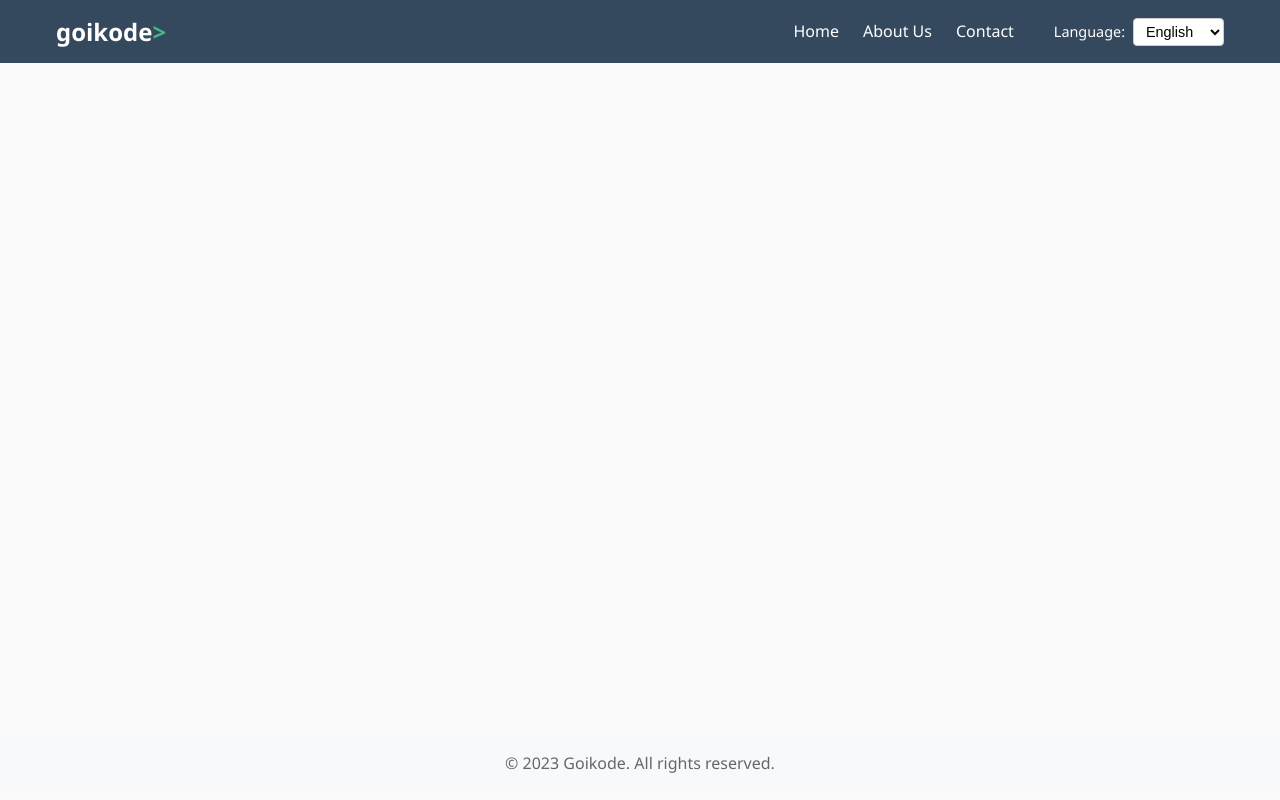
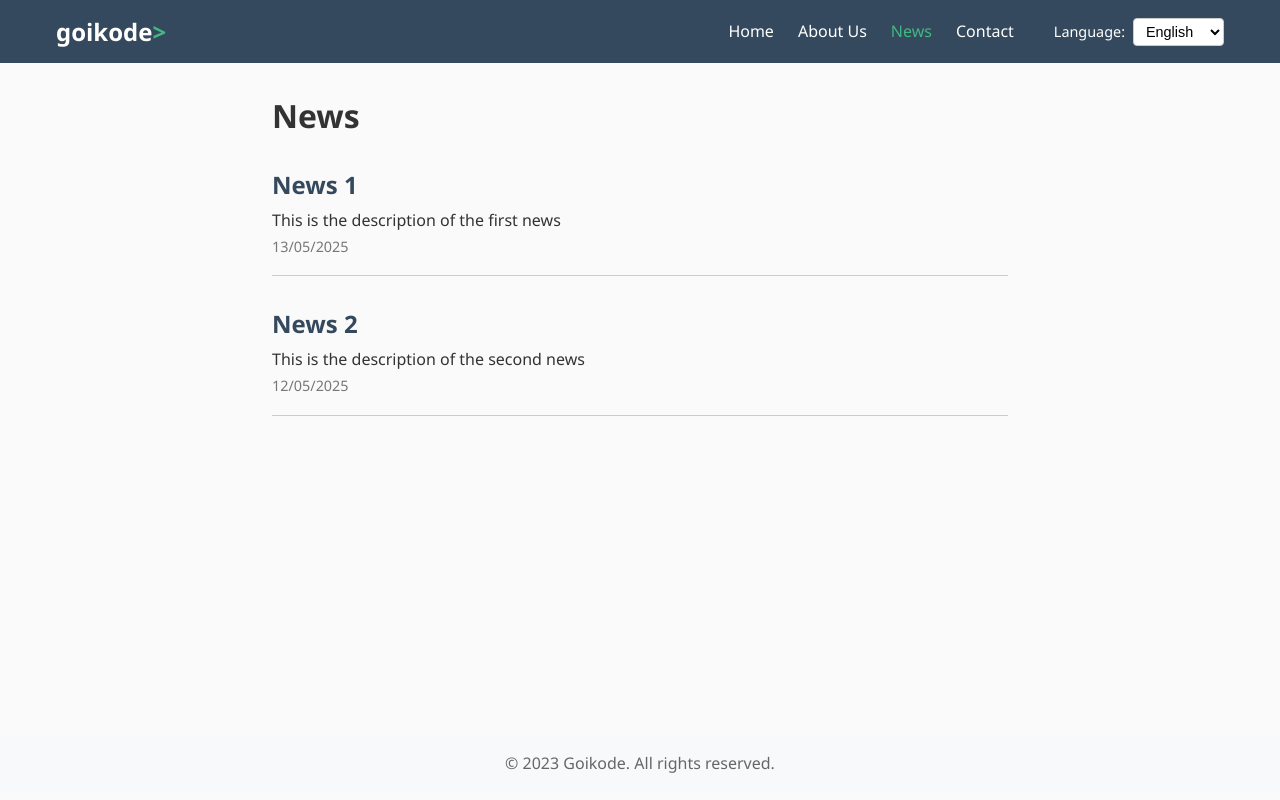
Before and after one commit to UCarbajo/goikode-multilang, a Vue app: page /noticias in a window 1280 px wide. Built offline with nearby package versions, Linux system fonts and the light colour scheme.

Commit message:
feat: Añadido los botones de contacto y noticias, los views y las traducciones

```diff
--- a/src/components/AppHeader.vue
+++ b/src/components/AppHeader.vue
@@ -9,6 +9,7 @@
       <nav>
         <router-link to="/">{{ $t("nav.home") }}</router-link>
         <router-link to="/about">{{ $t("nav.about") }}</router-link>
+        <router-link to="/noticias">{{ $t("nav.noticias") }}</router-link>
         <router-link to="/contacto">{{ $t("nav.contacto") }} </router-link>
         <LanguageSelector class="language-selector" />
       </nav>
--- a/src/i18n/index.js
+++ b/src/i18n/index.js
@@ -6,6 +6,7 @@ const es = {
     home: "Inicio",
     about: "Sobre Nosotros",
     contacto: "Contacto",
+    noticias: "Noticias",
   },
   home: {
     welcome: "Bienvenido a Goikode",
@@ -52,6 +53,28 @@ const es = {
         'El nombre "Goikode" viene de la combinación de "goiko" (que significa "superior" en euskera) y "code" (código en inglés). Aunque nuestro CEO insiste en que se le ocurrió mientras comía un pintxo de tortilla.',
     },
   },
+  contacto: {
+    title: "Contacto",
+    name: "Nombre",
+    email: "Correo",
+    message: "Mensaje",
+    submit: "Enviar",
+  },
+  news: {
+    title: "Noticias",
+    items: {
+      1: {
+        title: "Noticia 1",
+        description: "Esto es la descripción de la primera noticia",
+        date: "13/05/2025",
+      },
+      2: {
+        title: "Noticia 2",
+        description: "Esto es la descripción de la primera noticia",
+        date: "12/05/2025",
+      },
+    },
+  },
   footer: {
     rights: "Todos los derechos reservados.",
   },
@@ -66,6 +89,7 @@ const en = {
     home: "Home",
     about: "About Us",
     contacto: "Contact",
+    noticias: "News",
   },
   home: {
     welcome: "Welcome to Goikode",
@@ -112,6 +136,28 @@ const en = {
         'The name "Goikode" comes from the combination of "goiko" (which means "superior" in Basque) and "code" (in English). Although our CEO insists that it came to him while eating a Spanish omelette pintxo.',
     },
   },
+  contacto: {
+    title: "Contact",
+    name: "Name",
+    email: "Email",
+    message: "Message",
+    submit: "Submit",
+  },
+  news: {
+    title: "News",
+    items: {
+      1: {
+        title: "News 1",
+        description: "This is the description of the first news",
+        date: "13/05/2025",
+      },
+      2: {
+        title: "News 2",
+        description: "This is the description of the second news",
+        date: "12/05/2025",
+      },
+    },
+  },
   footer: {
     rights: "All rights reserved.",
   },
@@ -126,6 +172,7 @@ const eu = {
     home: "Hasiera",
     about: "Guri Buruz",
     contacto: "Kontaktatu",
+    noticias: "Albisteak",
   },
   home: {
     welcome: "Ongi etorri Goikode-ra",
@@ -172,8 +219,28 @@ const eu = {
         '"Goikode" izena "goiko" (euskaraz "gorenekoa" esan nahi duena) eta "code" (ingelesez kodea) konbinaziotik dator. Nahiz eta gure CEOk dio tortilla pintxo bat jaten ari zela bururatu zitzaiola.',
     },
   },
-  contacto: {},
-
+  contacto: {
+    title: "Kontaktatu",
+    name: "Izena",
+    email: "Posta elektronikoa",
+    message: "Mezua",
+    submit: "Bidali",
+  },
+  news: {
+    title: "Albisteak",
+    items: {
+      1: {
+        title: "Albistea 1",
+        description: "Hau da lehen albistearen deskribapena",
+        date: "13/05/2025",
+      },
+      2: {
+        title: "Albistea 2",
+        description: "Hau da bigarren albistearen deskribapena",
+        date: "12/05/2025",
+      },
+    },
+  },
   footer: {
     rights: "Eskubide guztiak erreserbatuak.",
   },
--- a/src/router/index.js
+++ b/src/router/index.js
@@ -1,7 +1,8 @@
 import { createRouter, createWebHistory } from "vue-router";
 import HomeView from "../views/HomeView.vue";
 import AboutView from "../views/AboutView.vue";
-import Contacto from "../views/Contacto.vue";
+import ContactoView from "../views/ContactoView.vue";
+import NoticiasView from "../views/NoticiasView.vue";
 
 const router = createRouter({
   history: createWebHistory(import.meta.env.BASE_URL),
@@ -19,7 +20,12 @@ const router = createRouter({
     {
       path: "/contacto",
       name: "contacto",
-      component: Contacto,
+      component: ContactoView,
+    },
+    {
+      path: "/noticias",
+      name: "noticias",
+      component: NoticiasView,
     },
   ],
 });
--- a/src/views/Contacto.vue
+++ /dev/null
@@ -1,3 +0,0 @@
-<template>
-  <h2>Contacto</h2>
-</template>
--- /dev/null
+++ b/src/views/ContactoView.vue
@@ -0,0 +1,69 @@
+<template>
+  <div class="contact">
+    <h1>{{ $t("contacto.title") }}</h1>
+
+    <div class="contact-content">
+      <form class="contact-form">
+        <div class="form-group">
+          <label for="name">{{ $t("contacto.name") }}</label>
+          <input type="text" id="name" required />
+        </div>
+        <div class="form-group">
+          <label for="email">{{ $t("contacto.email") }}</label>
+          <input type="email" id="email" required />
+        </div>
+        <div class="form-group">
+          <label for="message">{{ $t("contacto.message") }}</label>
+          <textarea id="message" rows="5" required></textarea>
+        </div>
+        <button type="submit">{{ $t("contacto.submit") }}</button>
+      </form>
+    </div>
+  </div>
+</template>
+
+<style scoped>
+.contact {
+  max-width: 800px;
+  margin: 0 auto;
+  padding: 2rem;
+}
+
+.contact-content {
+  margin-top: 2rem;
+}
+
+.form-group {
+  margin-bottom: 1.5rem;
+}
+
+label {
+  display: block;
+  font-weight: bold;
+  margin-bottom: 0.5rem;
+}
+
+input[type="text"],
+input[type="email"],
+textarea {
+  width: 100%;
+  padding: 0.8rem;
+  border: 1px solid #ccc;
+  border-radius: 4px;
+  box-sizing: border-box;
+}
+
+button {
+  background-color: var(--secondary-color);
+  color: #fff;
+  border: none;
+  padding: 0.8rem 1.5rem;
+  border-radius: 4px;
+  cursor: pointer;
+  font-size: 1rem;
+}
+
+button:hover {
+  background-color: #1176b2;
+}
+</style>
--- /dev/null
+++ b/src/views/NoticiasView.vue
@@ -0,0 +1,45 @@
+<template>
+  <div class="news">
+    <h1>{{ $t("news.title") }}</h1>
+    <div class="news-content">
+      <div class="news-item">
+        <h2>{{ $t("news.items.1.title") }}</h2>
+        <p>{{ $t("news.items.1.description") }}</p>
+        <span class="news-date">{{ $t("news.items.1.date") }}</span>
+      </div>
+      <div class="news-item">
+        <h2>{{ $t("news.items.2.title") }}</h2>
+        <p>{{ $t("news.items.2.description") }}</p>
+        <span class="news-date">{{ $t("news.items.2.date") }}</span>
+      </div>
+    </div>
+  </div>
+</template>
+
+<style scoped>
+.news {
+  max-width: 800px;
+  margin: 0 auto;
+  padding: 2rem;
+}
+
+.news-content {
+  margin-top: 2rem;
+}
+
+.news-item {
+  margin-bottom: 2rem;
+  border-bottom: 1px solid #ccc;
+  padding-bottom: 1rem;
+}
+
+.news-item h2 {
+  color: var(--secondary-color);
+  margin-bottom: 0.5rem;
+}
+
+.news-date {
+  font-size: 0.9rem;
+  color: #777;
+}
+</style>
```
